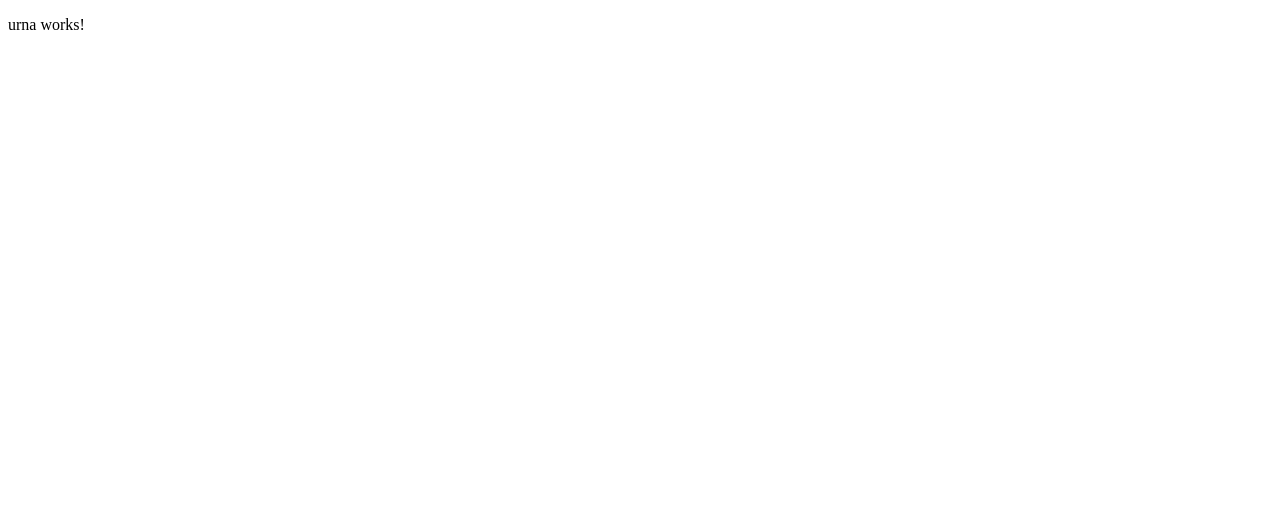
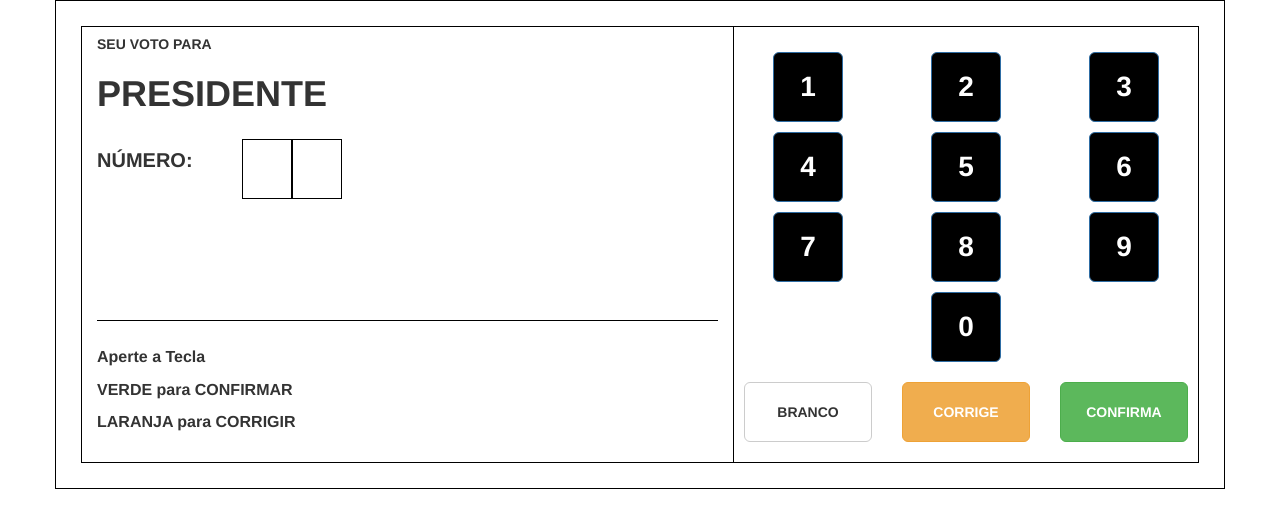
Before and after one commit to dusigner/angular-urna-eletronica, an Angular app: page / in a window 1280 px wide. Shown: the top 528 px of the page. Built offline with nearby package versions, Linux system fonts and the light colour scheme.

Commit message:
added style in component

```diff
--- a/angular.json
+++ b/angular.json
@@ -23,7 +23,8 @@
               "src/assets"
             ],
             "styles": [
-              "src/styles.css"
+              "src/styles.css",
+              "node_modules/bootstrap/dist/css/bootstrap.min.css"
             ],
             "scripts": []
           },
--- a/package.json
+++ b/package.json
@@ -19,6 +19,7 @@
     "@angular/platform-browser": "~7.1.0",
     "@angular/platform-browser-dynamic": "~7.1.0",
     "@angular/router": "~7.1.0",
+    "bootstrap": "^3.3.7",
     "core-js": "^2.5.4",
     "rxjs": "~6.3.3",
     "tslib": "^1.9.0",
--- a/src/app/urna/components/urna.component.css
+++ b/src/app/urna/components/urna.component.css
@@ -0,0 +1,151 @@
+.negrito {
+  font-weight: bold;
+}
+
+.spanVoto {
+  font-size: 24px;
+  font-weight: bold;
+}
+
+@media only screen and (max-width : 767px) {
+  h1 {
+      font-size: 28px !important;
+  }
+}
+
+.spanFim {
+  font-weight: bold;
+}
+
+@media only screen and (max-width : 767px) {
+  .spanFim {
+      font-size: 100px;
+  }
+}
+
+@media only screen and (min-width : 768px) {
+  .spanFim {
+      font-size: 150px;
+  }
+}
+
+.principal {
+  border: 1px solid black;
+  margin: 25px 10px;
+}
+
+.btn-number {
+  margin-bottom: 5px;
+  border-color: none;
+  background-color: #000000 !important;
+  color: #ffffff !important;
+  font-weight: bold;
+  font-size: 28px;
+}
+
+@media only screen and (max-width : 767px) {
+  .btn-number {
+      width: 50px !important;
+      font-size: 24px;
+  }
+}
+
+@media only screen and (min-width : 768px) {
+  .btn-number {
+      margin-top: 5px;
+      height: 70px !important;
+      width: 70px !important;
+  }
+}
+
+.btn-acao {
+  margin-top: 5px;
+  padding: 0px !important;
+  width: 100%;
+  font-size: 16px;
+  font-weight: bold;
+}
+
+@media only screen and (max-width : 767px) {
+  .btn-acao {
+      font-size: 12px;
+      height: 45px !important;
+  }
+}
+
+@media only screen and (min-width : 768px) {
+  .btn-acao {
+      font-size: 14px;
+      height: 60px !important;
+  }
+}
+
+.lbl {
+  font-size: 20px;
+}
+
+.rodape {
+  font-size: 16px;
+  font-weight: bold;
+}
+
+.mytxt {
+  border: 1px solid black;
+  height: 60px;
+}
+
+hr {
+  margin-top: 5px !important;
+  margin-bottom: 5px !important;
+}
+
+.esquerda {
+  border-right: 1px solid black;
+}
+
+.direita {
+  padding: 20px 10px;
+}
+
+/*@media only screen and (min-width : 768px) {*/
+.direita {
+  border-left: 1px solid black;
+}
+/*}*/
+
+input[type='text'] {
+  vertical-align: middle;
+  font-weight: bold;
+  width: 50px;
+}
+
+@media only screen and (max-width : 1024px) {
+  input[type='text'] {
+      text-align: center;
+      font-size: 18px;
+  }
+}
+
+@media only screen and (min-width : 1025px) {
+  input[type='text'] {
+      text-align: center;
+      font-size: 48px;
+  }
+}
+
+.corrige {
+  background-color: #FFA500 !important;
+  border-color: #FF8C00 !important;
+}
+
+@media only screen and (min-width : 768px) {
+  .centralizarFim {
+      padding-top: 20%;
+  }
+}
+
+@media only screen and (max-width : 767px) {
+  .centralizarFim {
+      padding-top: 60%;
+  }
+}
--- a/src/app/urna/components/urna.component.html
+++ b/src/app/urna/components/urna.component.html
@@ -1,3 +1,116 @@
-<p>
-  urna works!
-</p>
+    <div class="container">
+        <div class="row" style="border: 1px solid black;">
+            <div class="col-md-12">
+                <div class="row principal">
+                    <div id="inicioVoto" class="col-md-7 col-xs-6">
+                        <div class="row">
+                            <div class="col-md-8 col-xs-12">
+                                <form class="form-horizontal">
+                                    <div class="form-group">
+                                        <div class="col-md-12">
+                                            <label class="control-label">SEU VOTO PARA</label>
+                                            <h1 style="font-weight: bold;">PRESIDENTE</h1>
+                                        </div>
+                                    </div>
+                                    <div class="form-group">
+                                        <div class="col-md-12">
+                                            <div class="row">
+                                                <div class="col-md-4">
+                                                    <label class="control-label lbl">NÚMERO: </label>
+                                                </div>
+                                                <div class="col-md-8">
+                                                    <input id="digito1" type="text" class="mytxt" maxlength="1" readonly />
+                                                    <input id="digito2" type="text" class="mytxt" maxlength="1" readonly />
+                                                </div>
+                                            </div>
+                                        </div>
+                                    </div>
+                                    <div class="form-group">
+                                        <div class="col-md-12">
+                                            <label id="lblNome" class="control-label lbl">&nbsp;</label>
+                                        </div>
+                                    </div>
+                                    <div class="form-group">
+                                        <div class="col-md-12">
+                                            <label id="lblPartido" class="control-label lbl">&nbsp;</label>
+                                        </div>
+                                    </div>
+                                </form>
+                            </div>
+                            <div class="col-md-4 col-xs-4 hidden-xs text-center" style="padding: 10px 10px 0;">
+                                <img id="imgFoto" src="" />
+                            </div>
+                        </div>
+                        <div class="row">
+                            <div class="col-md-12">
+                                <hr style="border-top: 1px solid #000000;" />
+                            </div>
+                        </div>
+                        <div class="row">
+                            <div class="col-md-12">
+                                <br />
+                                <p class="rodape">Aperte a Tecla</p>
+                                <p class="rodape">VERDE para CONFIRMAR</p>
+                                <p class="rodape">LARANJA para CORRIGIR</p>
+                            </div>
+                        </div>
+                    </div>
+                    <div id="fimVoto" class="col-md-7 col-xs-6" style="display: none;">
+                        <div class="col-md-12 text-center centralizarFim">
+                            <span class="spanFim">FIM</span>
+                        </div>
+                    </div>
+                    <div class="col-md-5 col-xs-6 direita text-center">
+                        <div class="row">
+                            <div class="col-md-4 col-xs-4">
+                                <button id="btnNumero1" class="btn btn-lg btn-primary btn-number">1</button>
+                            </div>
+                            <div class="col-md-4 col-xs-4">
+                                <button id="btnNumero2" class="btn btn-lg btn-primary btn-number">2</button>
+                            </div>
+                            <div class="col-md-4 col-xs-4">
+                                <button id="btnNumero3" class="btn btn-lg btn-primary btn-number">3</button>
+                            </div>
+                        </div>
+                        <div class="row">
+                            <div class="col-md-4 col-xs-4">
+                                <button id="btnNumero4" class="btn btn-lg btn-primary btn-number">4</button>
+                            </div>
+                            <div class="col-md-4 col-xs-4">
+                                <button id="btnNumero5" class="btn btn-lg btn-primary btn-number">5</button>
+                            </div>
+                            <div class="col-md-4 col-xs-4">
+                                <button id="btnNumero6" class="btn btn-lg btn-primary btn-number">6</button>
+                            </div>
+                        </div>
+                        <div class="row">
+                            <div class="col-md-4 col-xs-4">
+                                <button id="btnNumero7" class="btn btn-lg btn-primary btn-number">7</button>
+                            </div>
+                            <div class="col-md-4 col-xs-4">
+                                <button id="btnNumero8" class="btn btn-lg btn-primary btn-number">8</button>
+                            </div>
+                            <div class="col-md-4 col-xs-4">
+                                <button id="btnNumero9" class="btn btn-lg btn-primary btn-number">9</button>
+                            </div>
+                        </div>
+                        <div class="row">
+                            <div class="col-md-4 col-md-offset-4">
+                                <button id="btnNumero0" class="btn btn-lg btn-primary btn-number">0</button>
+                            </div>
+                        </div>
+                        <div class="row" style="padding-top: 10px;">
+                            <div class="col-md-4 col-xs-12">
+                                <button id="btnAnular" class="btn btn-lg btn-default btn-acao">BRANCO</button>
+                            </div>
+                            <div class="col-md-4 col-xs-12">
+                                <button id="btnCorrigir" class="btn btn-lg btn-warning btn-acao">CORRIGE</button>
+                            </div>
+                            <div class="col-md-4 col-xs-12">
+                                <button id="btnConfirmar" class="btn btn-lg btn-success btn-acao">CONFIRMA</button>
+                            </div>
+                        </div>
+                    </div>
+                </div>
+            </div>
+        </div>
```
Also changed, not shown: 1 other file (tests, documents, lock files or other folders).
